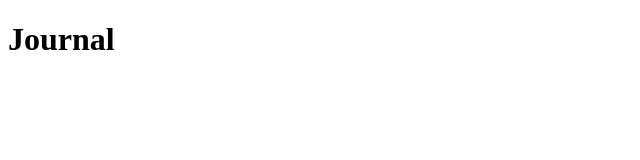
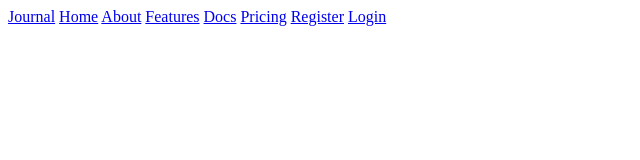
Before and after one commit to Hagos29/journal, a plain HTML site: page index.html in a window 1280 px wide. Shown: the whole page, without its empty margins (0-640 px from the left). Drawn offline with Linux system fonts and the light colour scheme.

Commit message:
feat: Creating navigation bar

```diff
--- a/index.html
+++ b/index.html
@@ -6,6 +6,15 @@
     <title>Journal</title>
 </head>
 <body>
-    <h1>Journal</h1>
+    <nav>
+        <a href="/index.html">Journal</a>
+        <a href="/index.htmlck">Home</a>
+        <a href="#">About</a>
+        <a href="#">Features</a>
+        <a href="#">Docs</a>
+        <a href="#">Pricing</a>
+        <a href="#">Register</a>
+        <a href="#">Login</a>
+    </nav>
 </body>
 </html>
```
